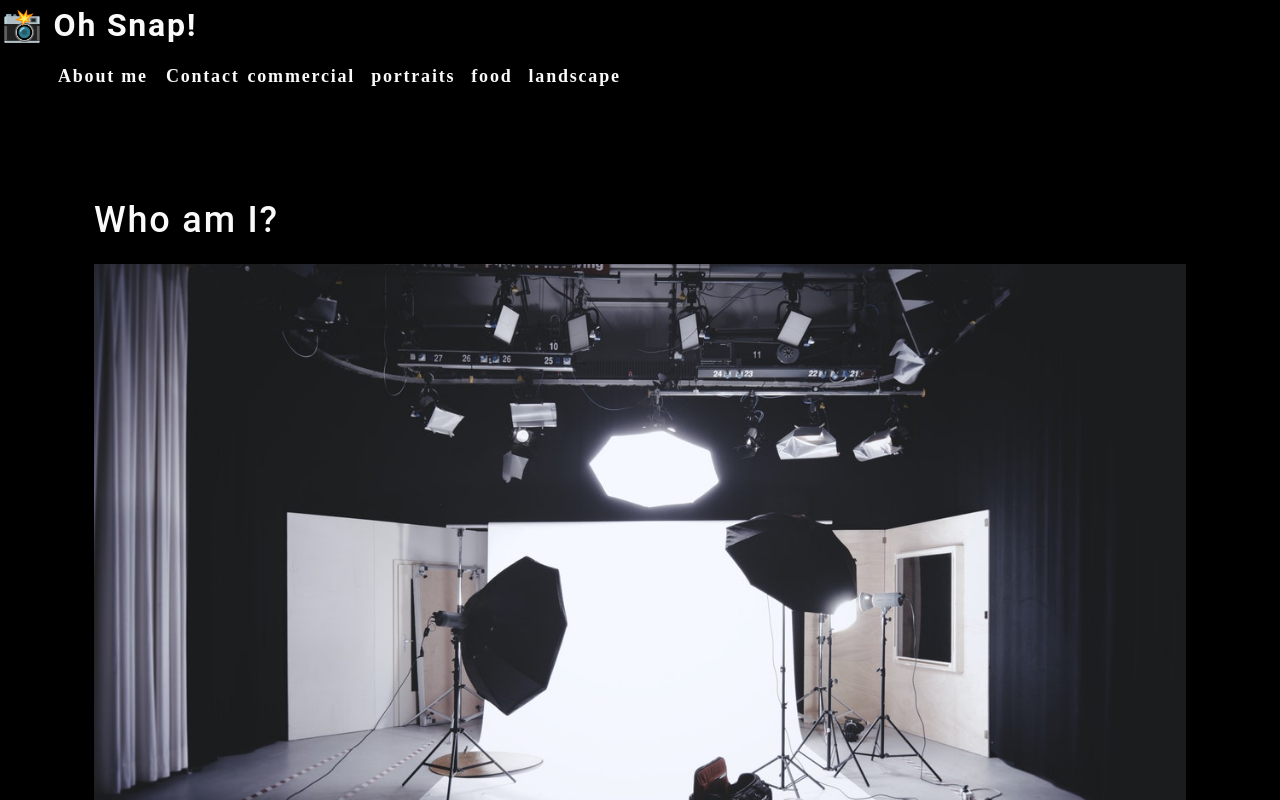
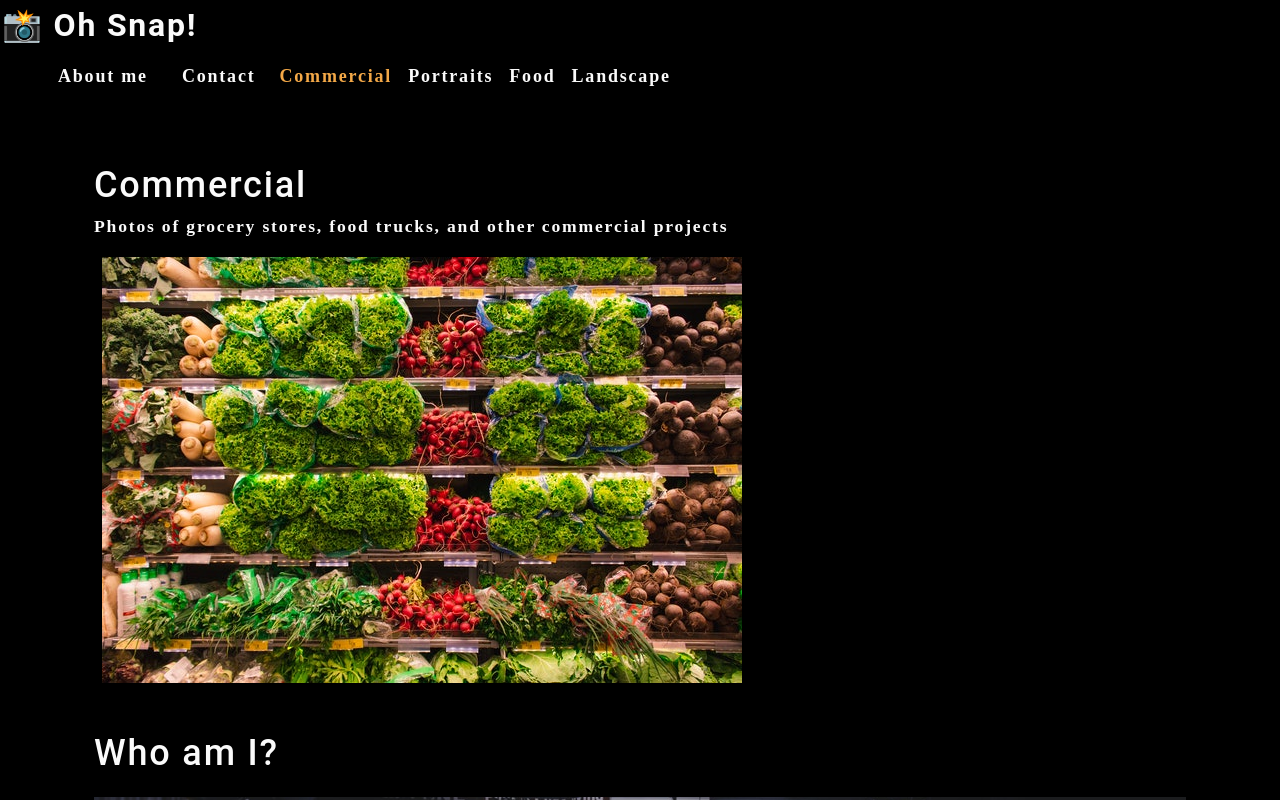
Before and after one commit to PatrickLQuirk/photo-port, a React (Create React App) app: page / in a window 1280 px wide. Shown: the top 800 px of the page. Built offline with nearby package versions, Linux system fonts and the light colour scheme.

Commit message:
started on gallery page

```diff
--- a/src/App.js
+++ b/src/App.js
@@ -1,13 +1,36 @@
-import React from 'react';
+import React, { useState } from 'react';
 import About from './components/About';
 import Nav from './components/Nav';
+import Gallery from "./components/Gallery";
 
 function App() {
+  const [categories] = useState([
+    {
+        name: "commercial",
+        description:
+            "Photos of grocery stores, food trucks, and other commercial projects",
+    },
+    { name: "portraits", description: "Portraits of people in my life" },
+    { name: "food", description: "Delicious delicacies" },
+    {
+        name: "landscape",
+        description: "Fields, farmhouses, waterfalls, and the beauty of nature",
+    }
+  ]);
+  const [currentCategory, setCurrentCategory] = useState(categories[0]);
+
   return (
     <div>
-      <Nav></Nav>
+      <Nav
+        categories={categories}
+        setCurrentCategory={setCurrentCategory}
+        currentCategory={currentCategory}
+      ></Nav>
       <main>
-        <About></About>
+        <div>
+          <Gallery></Gallery>
+          <About></About>
+        </div>
       </main>
     </div>
   );
--- /dev/null
+++ b/src/components/Gallery/index.js
@@ -0,0 +1,26 @@
+import React from 'react';
+import { capitalizeFirstLetter } from '../../utils/helpers';
+import photo from "../../assets/small/commercial/0.jpg";
+
+function Gallery(props) {
+    const currentCategory = {
+        name: "commercial",
+        description: "Photos of grocery stores, food trucks, and other commercial projects",
+    };
+
+    return (
+        <section>
+            <h1>{capitalizeFirstLetter(currentCategory.name)}</h1>
+            <p>{currentCategory.description}</p>
+            <div>
+                <img
+                    src={photo}
+                    alt="Commercial Example"
+                    className="img-thumnail mx-1"
+                />
+            </div>
+        </section>
+    );
+}
+
+export default Gallery;
--- a/src/components/Nav/index.js
+++ b/src/components/Nav/index.js
@@ -1,23 +1,16 @@
-import React from 'react';
+import React, { useEffect } from 'react';
+import { capitalizeFirstLetter } from "../../utils/helpers";
 
-function Nav() {
-    const categories = [
-        {
-            name: "commercial",
-            description:
-                "Photos of grocery stores, food trucks, and other commercial projects",
-        },
-        { name: "portraits", description: "Portraits of people in my life" },
-        { name: "food", description: "Delicious delicacies" },
-        {
-            name: "landscape",
-            description: "Fields, farmhouses, waterfalls, and the beauty of nature",
-        }
-    ];
+function Nav(props) {
+    const {
+        categories = [],
+        setCurrentCategory,
+        currentCategory
+    } = props;
 
-    function categorySelected(name) {
-        console.log(`${name} clicked`);
-    }
+    useEffect(() => {
+        document.title = capitalizeFirstLetter(currentCategory.name);
+    }, [currentCategory]);
 
     return (
         <header>
@@ -33,16 +26,17 @@
                             About me
                         </a>
                     </li>
-                    <li>
+                    <li className="mx-2">
                         <span>Contact</span>
                     </li>
                     {categories.map((category) => (
-                        <li
-                            className="mx-1"
-                            key={category.name}
-                        >
-                            <span onClick={() => categorySelected(category.name)} >
-                                {category.name}
+                        <li className={`mx-1 ${
+                            currentCategory.name === category.name && 'navActive'
+                        }`} key={category.name}>
+                            <span onClick={() => {setCurrentCategory(category)
+                            }}
+                            >
+                                {capitalizeFirstLetter(category.name)}
                             </span>
                         </li>
                     ))}
```
